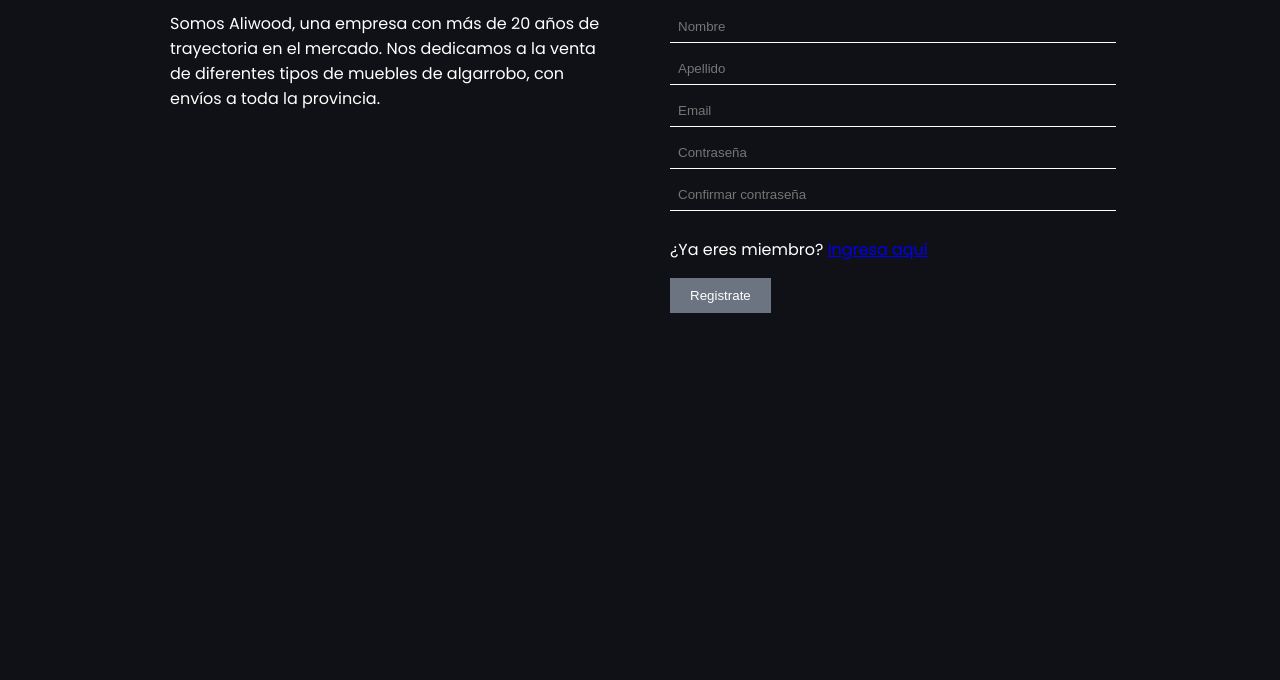
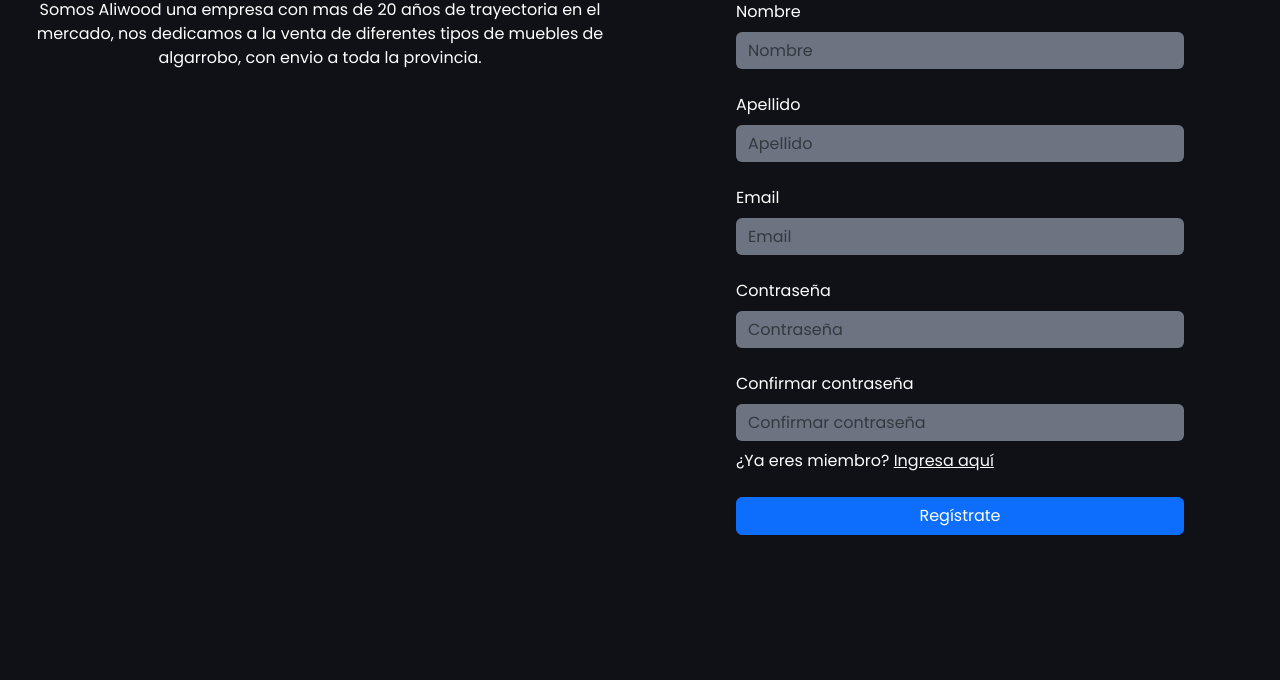
Before and after one commit to CodeSystem2022/Aliwood, a plain HTML site: page assets/pages/registro.html in a window 1280 px wide. Shown: the part 120-800 px from the top of the page. Drawn offline with nearby package versions, Linux system fonts and the light colour scheme.

Commit message:
Changes and upgrades

```diff
--- a/assets/css/registro.css
+++ b/assets/css/registro.css
@@ -1,50 +1,26 @@
-@import url('https://fonts.googleapis.com/css2?family=Poppins:wght@400;500;600;700;800&display=swap');
+:root{
+    --dark:  #101116;
+    --dark-x: #6c7482;
+    --light: #ffffff;
 
-body {
-    font-family: 'Poppins', sans-serif;
-    color: #ffffff;
-    background-color: #101116;
-    max-width: 1000px;
-    margin: 0 auto;
-    padding: 20px 10px;
+
 }
+body{
+    font-family: 'League Spartan', sans-serif;
+    font-weight:300;
+    color: var(--light);
 
-.contenedor {
-    display: flex;
-    justify-content: center;
+
+
 }
+.bg-dark { background-color: var(--dark) !important;}
+.bg-dark-x{ background-color: var(--dark-x) !important;}
 
-.izquierda, .texto, .derecha {
-    flex: 1;
-    padding: 20px;
-    text-align: left;
-    color: #ffffff;
-    margin-left: 10px;
+.form-control, btn{
+    min-height: 3125res;
+    line-height: initial;
 }
+.content{
+    margin-top: 60px;
 
-input[type="text"],
-input[type="email"],
-input[type="password"] {
-    width: calc(100% - 20px);
-    padding: 8px;
-    margin-bottom: 10px;
-    background-color: #101116;
-    color: #ffffff;
-    border: none;
-    border-bottom: 1px solid #ffffff;
-    outline: none;
 }
-
-input[type="submit"],
-button {
-    background-color: #6c7482;
-    color: #ffffff;
-    padding: 10px 20px;
-    border: none;
-    cursor: pointer;
-}
-
-input[type="submit"]:hover,
-button:hover {
-    background-color: #52595f;
-}
--- a/assets/pages/registro.html
+++ b/assets/pages/registro.html
@@ -1,43 +1,65 @@
-<!DOCTYPE html>
-<html lang="es">
+<!doctype html>
+<html lang="en">
   <head>
-    <meta charset="UTF-8">
-    <meta name="viewport" content="width=device-width, initial-scale=1.0">
-    <title>Document</title>
-    <link rel="stylesheet" href="../css/registro.css">
+    <meta charset="utf-8">
+    <meta name="viewport" content="width=device-width, initial-scale=1">
+    <title>Iniciar Sesión</title>
+    <link href="https://cdn.jsdelivr.net/npm/bootstrap@5.3.2/dist/css/bootstrap.min.css" rel="stylesheet" integrity="sha384-T3c6CoIi6uLrA9TneNEoa7RxnatzjcDSCmG1MXxSR1GAsXEV/Dwwykc2MPK8M2HN" crossorigin="anonymous">
+    <link href="../css/registro.css" rel="stylesheet"/>
+    <link href="../css/Styles.css" rel="stylesheet"/>
+  </head>
+  <body class="bg-dark">
+        <div class="row g-0 ">
+            <div class="col-lg-6 ">
 
-</head>
-<body>
-    <div class="contenedor">
-        <div class="texto">
-            <h1>¿Quiénes somos?</h1>
-            <p>
-                Somos Aliwood, una empresa con más de 20 años de trayectoria en el mercado. Nos dedicamos a la venta de diferentes tipos de muebles de algarrobo, con envíos a toda la provincia.
+                <div class="content col-lg-8  flex-column "></div>
+
+                <div class="content-details align-items-center text-end d-none d-md-block">
+                  <h3 class="content-title text-center font-weight-bold mb-4" >¿Quienes somos?</h3>
+                  <p class="content-text text-center " >Somos Aliwood una empresa con mas de 20 años
+                    de trayectoria en el mercado, nos dedicamos a la venta de diferentes tipos
+                    de muebles de algarrobo, con envio a toda la provincia.
                     </p>
-        </div>
-        <div class="derecha">
-            <form action="registro.php" method="post">
-                <h1>        Regístrate                </h1>
-                <div>
-                    <input type="text" name="nombre" placeholder="Nombre">
-                </div>
-                <div>
-                    <input type="text" name="apellido" placeholder="Apellido">
-                </div>
-                <div>
-                    <input type="email" name="email" placeholder="Email">
-                </div>
-                <div>
-                    <input type="password" name="contrasena" placeholder="Contraseña">
-                </div>
-                <div>
-                    <input type="password" name="confirmar_contrasena" placeholder="Confirmar contraseña">
+
               </div>
 
+            </div>
+            <div class="col-lg-6 d-flex flex-column align-items-end min-vh-100">
+            <div class="px-lg-5 pt-lg-4 pb-lg-3 p-4 w-100 mb-auto">
+
+            <div class="px-lg-5 py-lg-4 p-4 w-100 align-self-center">
+                <h1 class="font-weight-bold mb-4"> Regístrate </h1>
+                <form class="nb-5">
+                    <div class="mb-4">
+                        <label for="exampleInputName" class="form-label font-weight-bold">Nombre </label>
+                        <input type="text" class="form-control bg-dark-x border-0" name="nombre" placeholder="Nombre">
+                      </div>
+                      <div class="mb-4">
+                        <label for="exampleInputName" class="form-label font-weight-bold">Apellido </label>
+                        <input type="text" class="form-control bg-dark-x border-0" name="Apellido" placeholder="Apellido">
+                      </div>
+                      <div class="mb-4">
+                        <label for="exampleInputEmail1" class="form-label font-weight-bold">Email </label>
+                        <input type="email" class="form-control bg-dark-x border-0" placeholder="Email" id="exampleInputEmail1" aria-describedby="emailHelp">
+                      </div>
+                      <div class="mb-4">
+                        <label for="exampleInputPassword1" class="form-label font-label font-weight-bold">Contraseña</label>
+                        <input type="password" class="form-control bg-dark-x border-0 mb-2" placeholder="Contraseña" id="exampleInputPassword1">
+
+                      </div>
+                    <div class="mb-4">
+                      <label for="exampleInputPassword2" class="form-label font-label font-weight-bold">Confirmar contraseña</label>
+                      <input type="password" class="form-control bg-dark-x border-0 mb-2" placeholder="Confirmar contraseña" id="exampleInputPassword1">
+                      <p class="d-inline-block mb-0">¿Ya eres miembro? </p> <a href="#" id="emailHelp" class="text-light font-weight-bold text-wight-bold ">Ingresa aquí</a>
+
+                    </div>
+
+                    <button type="submit" class="btn btn-primary w-100">Regístrate</button>
                   </form>
-            <p>¿Ya eres miembro? <a href="login.php">Ingresa aquí</a></p>
-            <button>Registrate</button>
             </div>
+
+
         </div>
+    </section>
   </body>
 </html>
```
Also changed, not shown: assets/pages/formulario-inicio-sesion.html (+1 -1 lines). Lines whose indentation alone changed are shown as unchanged.
